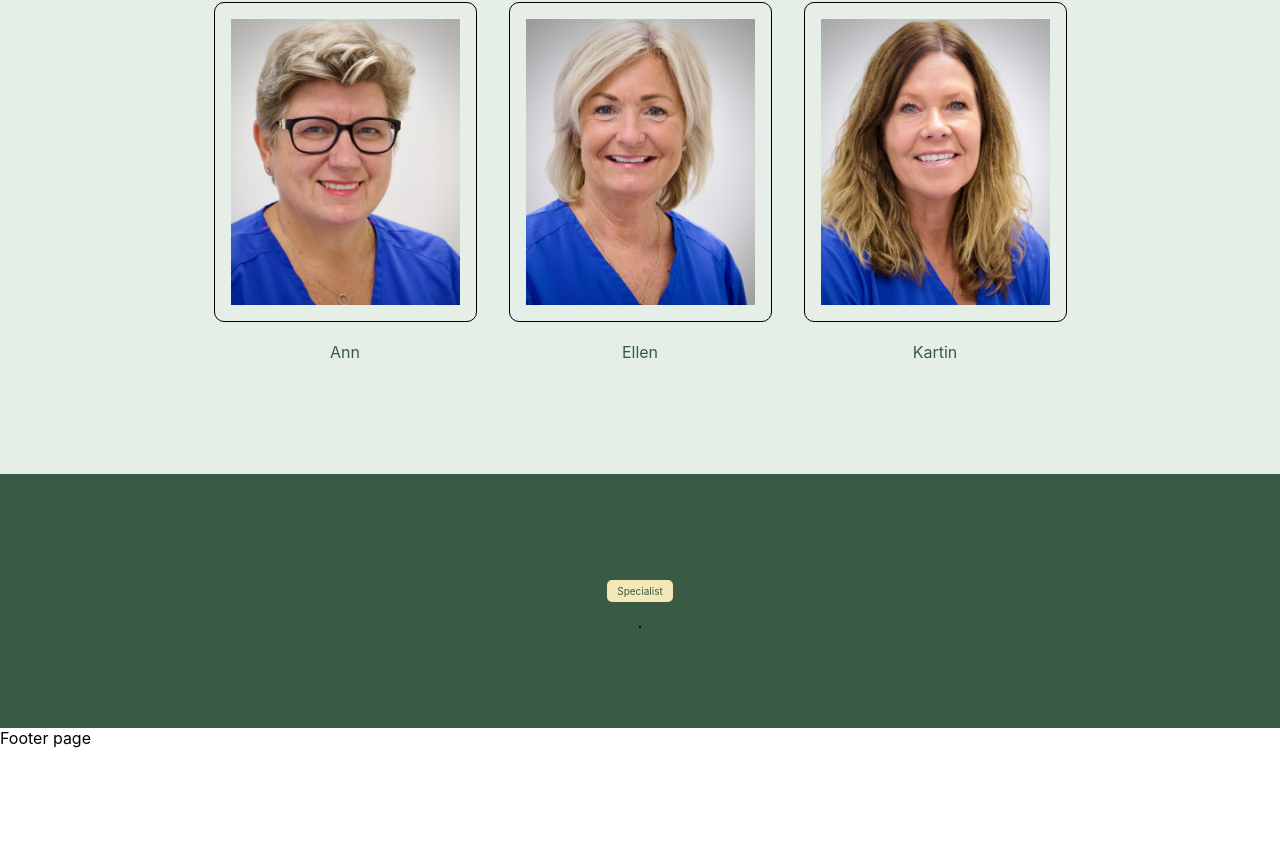
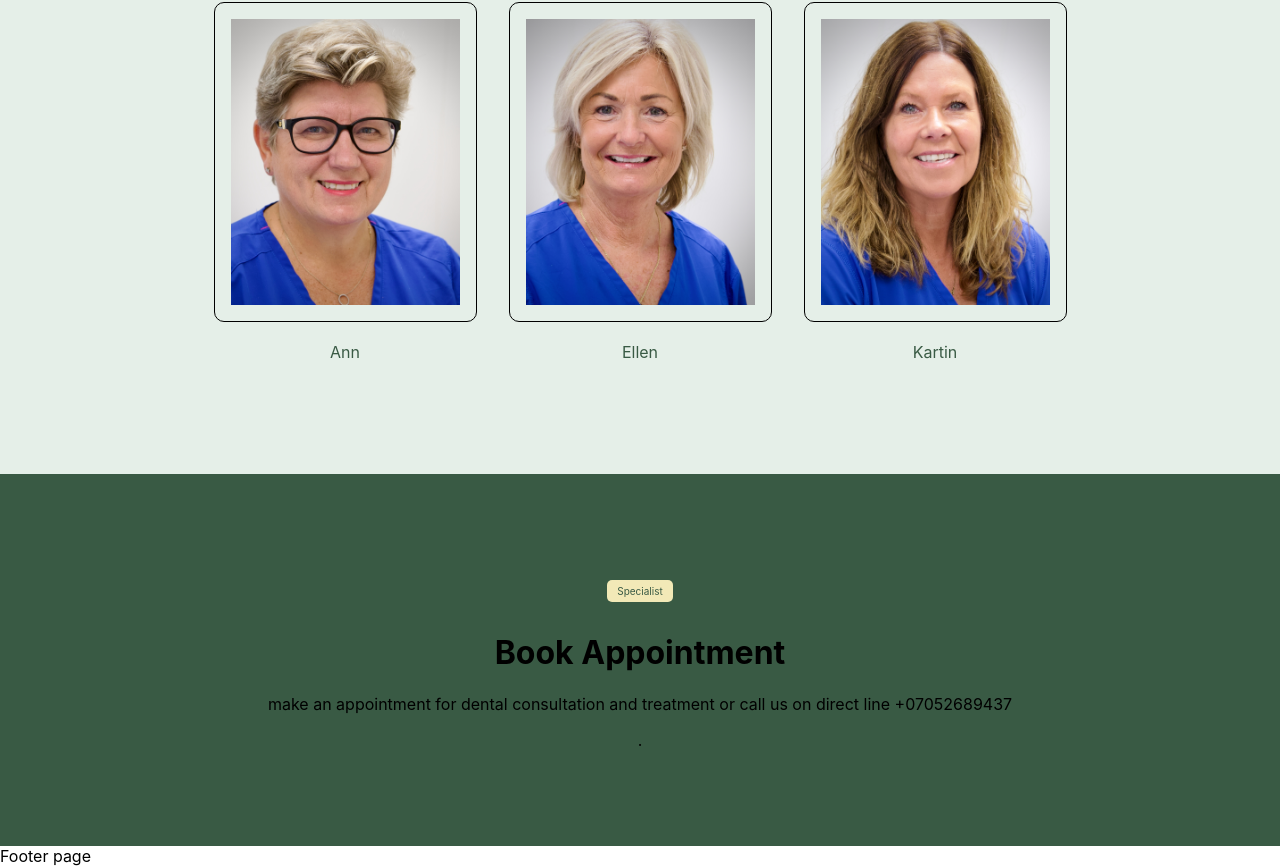
Before and after one commit to MuhammadTurkmen/Dental-Landing-Page-React, a React (Create React App) app: page / in a window 1280 px wide. Shown: the part 2883-3749 px from the top of the page. Before the commit the page ends 3631 px from the top, so only its background shows below. Built offline with nearby package versions, Linux system fonts and the light colour scheme.

Commit message:
adding p

```diff
--- a/src/components/BookAppointment .js
+++ b/src/components/BookAppointment .js
@@ -6,7 +6,13 @@ function BookAppointment() {
     <Wrapper>
       <p className="title">Specialist</p>
       <div className="container">
-        <div className="form-container"></div>
+        <div className="form-container">
+          <h1>Book Appointment</h1>
+          <p>
+            make an appointment for dental consultation and treatment or call us
+            on direct line +07052689437
+          </p>
+        </div>
         <div className="hours-container"></div>
       </div>
       .
```
